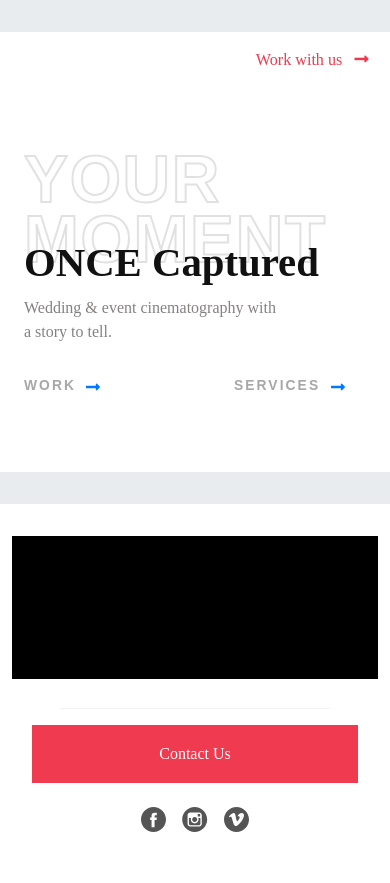
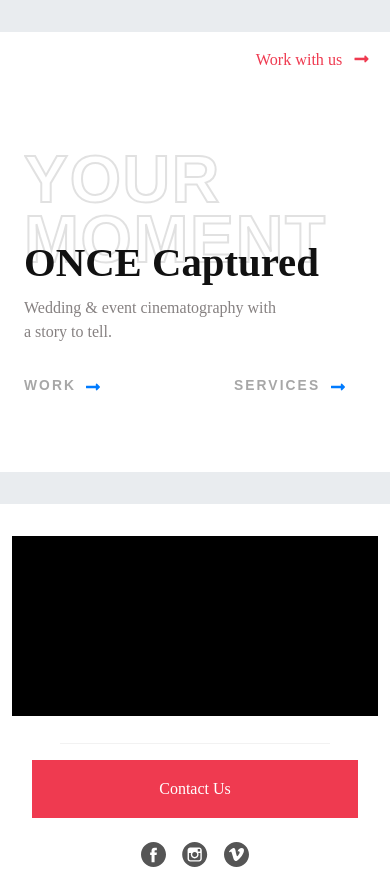
Before and after one commit to leonel-ai/once-captured, a Next.js app: page / in a window 390 px wide. Before the commit the page ends 848 px from the top, so only its background shows below. Built offline with nearby package versions, Linux system fonts and the light colour scheme; grey boxes are pictures that could not be loaded; a web font is replaced by a local one.

Commit message:
video mobile adjust again

```diff
--- a/styles/style.scss
+++ b/styles/style.scss
@@ -188,7 +188,7 @@ img {
         width: calc(100% - 24px);
         height: 0px;
         max-height: 950px;
-        padding-bottom: 40%;
+        padding-bottom: 49%;
         margin: 0px 12px;
         transition: padding-bottom 0.5s ease 0s;
         overflow: hidden;
@@ -263,7 +263,7 @@ img {
             position: relative;
             z-index: 0;
             height: 0;
-            padding-bottom: 39%;
+            padding-bottom: 49%;
             .video-embed__container {
               position: relative;
               padding: 56.25% 0 0 0;
@@ -995,6 +995,7 @@ footer {
     .highlight-block {
       .video-container {
         .video-item {
+          padding-bottom: 40%;
           .video-overlay {
             .video-headline {
               &::after {
```
Also changed, not shown: 4 other files (tests, documents, lock files or other folders).
